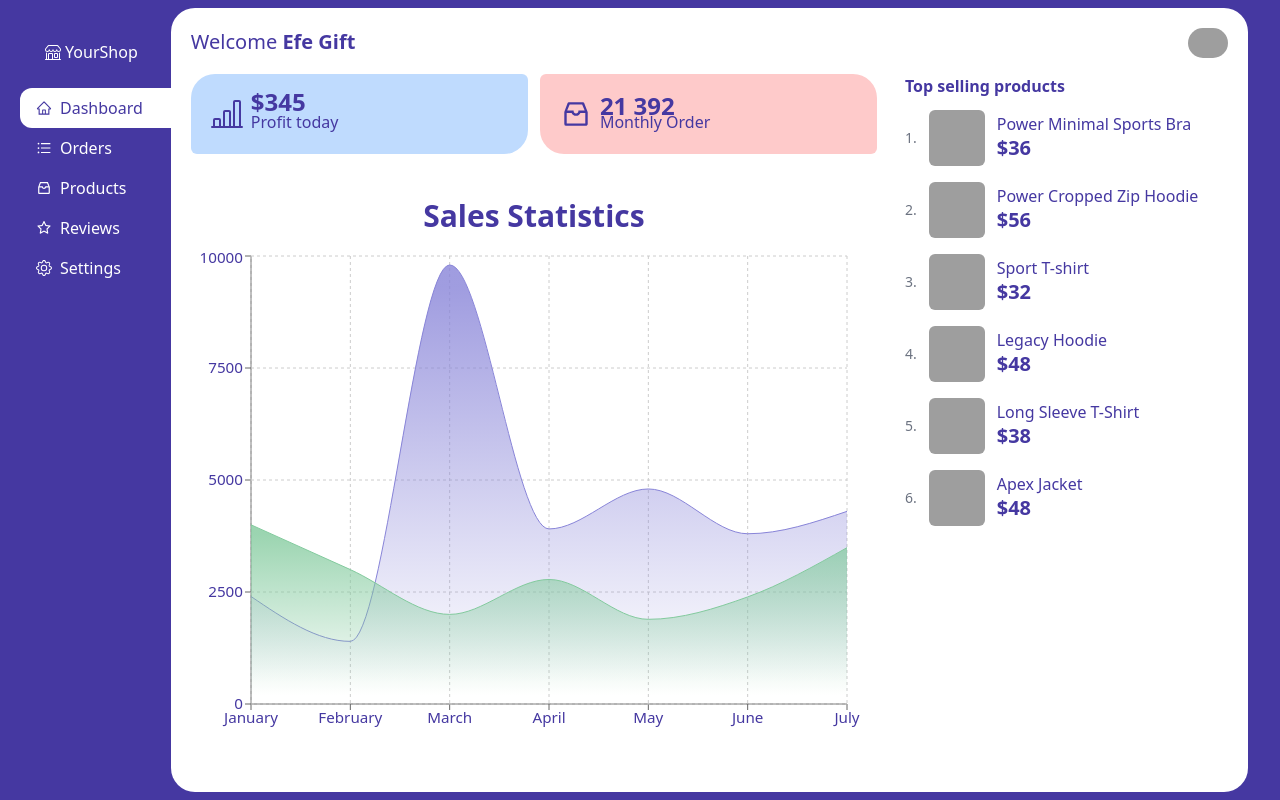
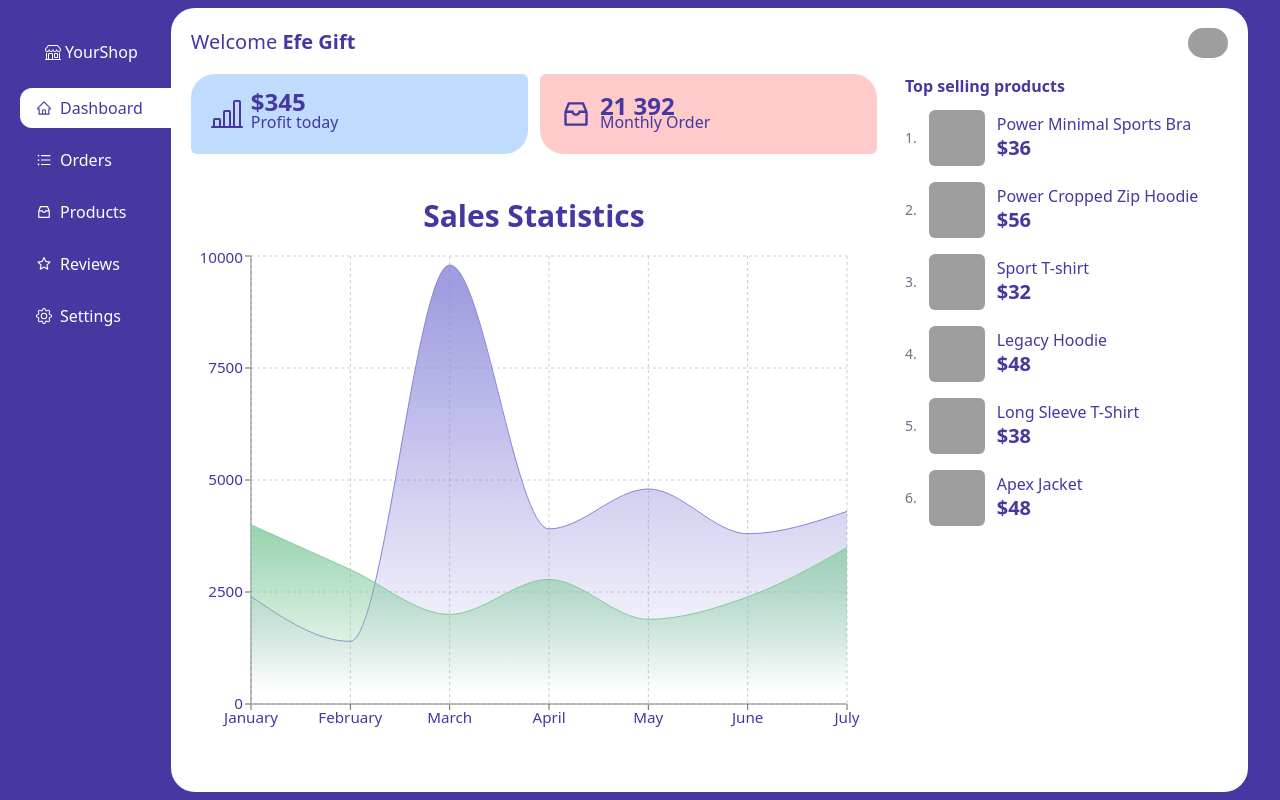
Before and after one commit to gift56/dashboard, a React (Vite) app: page / in a window 1280 px wide. Built offline with nearby package versions, Linux system fonts and the light colour scheme; grey boxes are pictures that could not be loaded.

Commit message:
done with active states

```diff
--- a/src/components/Sidebar/Sidebar.jsx
+++ b/src/components/Sidebar/Sidebar.jsx
@@ -15,26 +15,26 @@ const Sidebar = () => {
         <span>YourShop</span>
       </Link>
       <nav>
-        <Links
+        <Link
           to="/"
           className="bg-white text-primary rounded-xl rounded-r-none px-4 py-2 pr-7 flex gap-2 items-center"
         >
           <AiOutlineHome />
           <span>Dashboard</span>
-        </Links>
-        <Links to="/orders" className="px-4 py-2 flex gap-2 items-center">
+        </Link>
+        <Links to="/orders" className="px-4 py-2 flex gap-2 items-center mt-3">
           <AiOutlineUnorderedList />
           <span>Orders</span>
         </Links>
-        <Links to="/products" className="px-4 py-2 flex gap-2 items-center">
+        <Links to="/products" className="px-4 py-2 flex gap-2 items-center mt-3">
           <AiOutlineInbox />
           Products
         </Links>
-        <Links to="/reviews" className="px-4 py-2 flex gap-2 items-center">
+        <Links to="/reviews" className="px-4 py-2 flex gap-2 items-center mt-3">
           <AiOutlineStar />
           <span>Reviews</span>
         </Links>
-        <Links to="/settings" className="px-4 py-2 flex gap-2 items-center">
+        <Links to="/settings" className="px-4 py-2 flex gap-2 items-center mt-3">
           <BsGear />
           <span>Settings</span>
         </Links>
```
